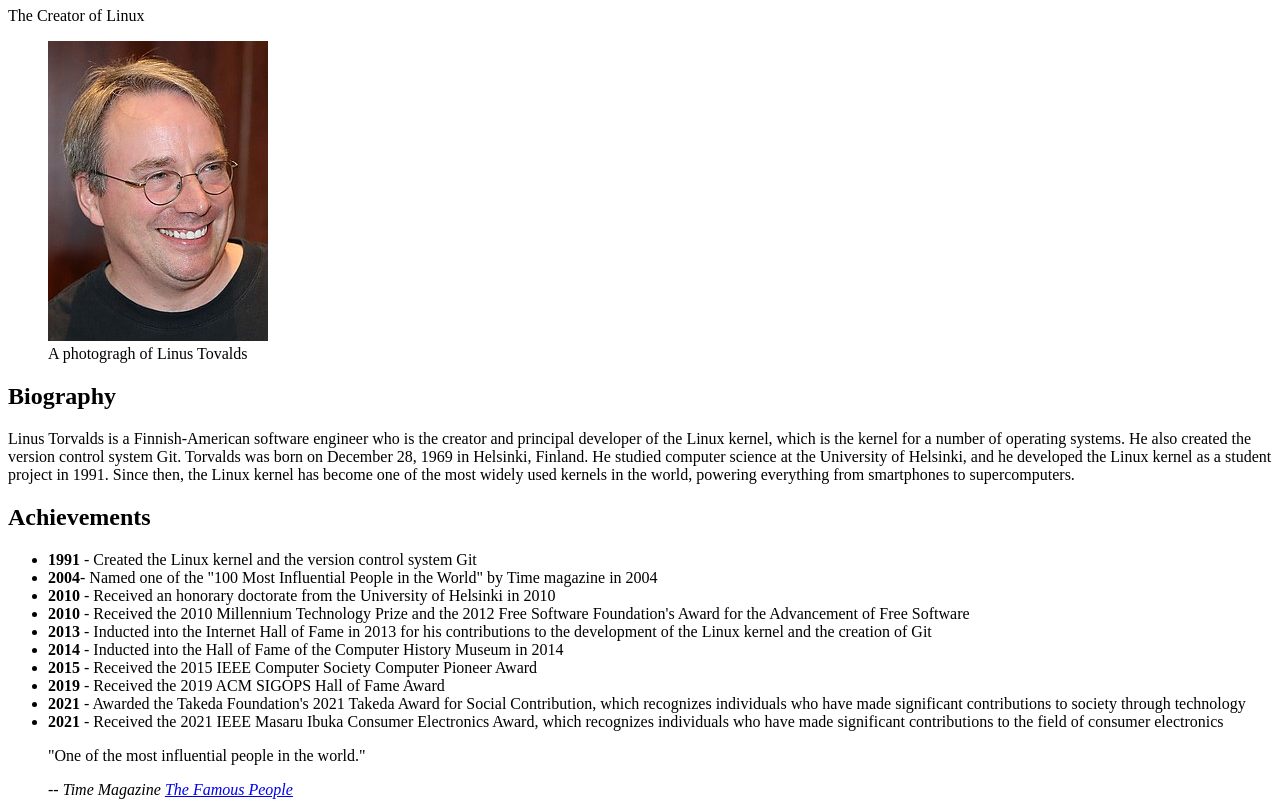
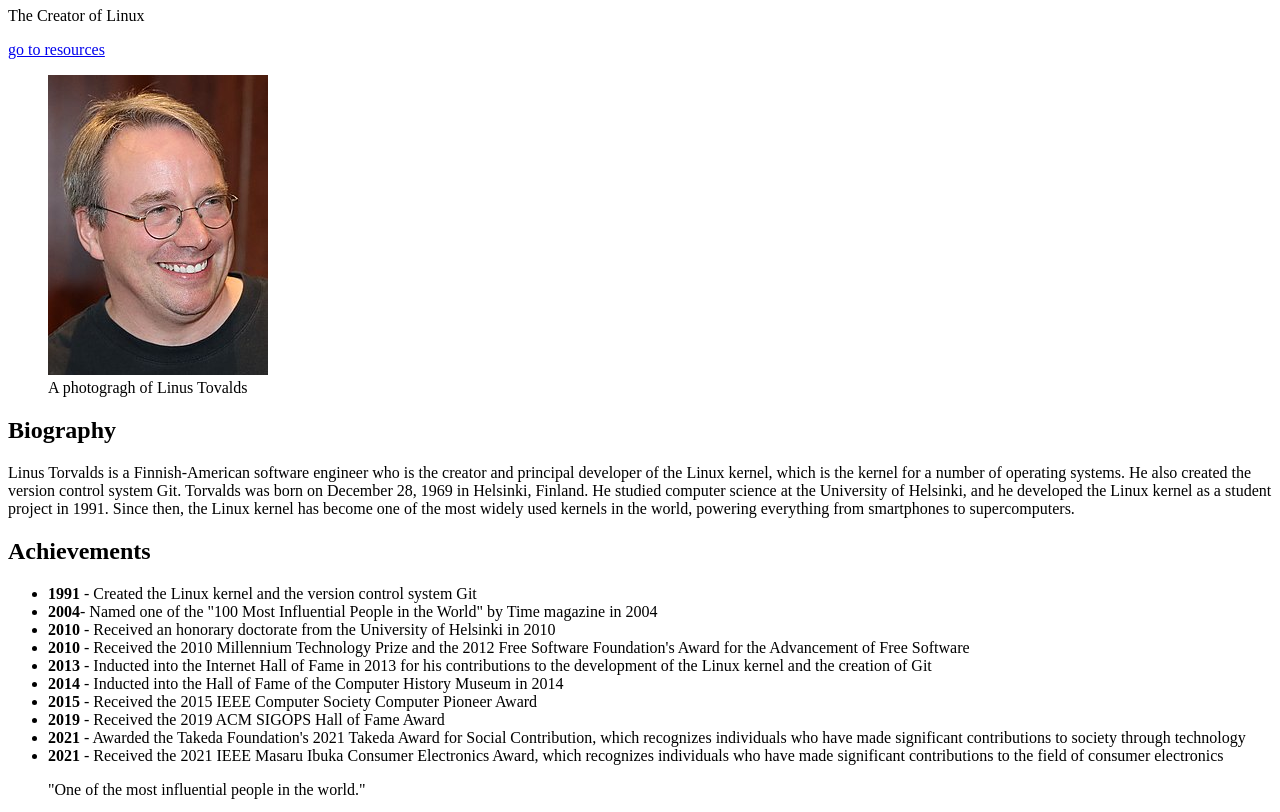
Before and after one commit to rohitgrove/HTMLProject, a plain HTML site: page index.html in a window 1280 px wide. Shown: the part 73-885 px from the top of the page. Drawn offline with Linux system fonts and the light colour scheme.

Commit message:
BookMark

```diff
--- a/index.html
+++ b/index.html
@@ -5,11 +5,16 @@
     <meta name="viewport" content="width=device-width, initial-scale=1.0">
     <title>Tribute page tolinus Torvalds</title>
     <link rel="icon" type="image-x/ icon" href="images.jpeg">
+    <style>
+        html {
+            scroll-behavior: smooth;
+        }
+    </style>
 </head>
 <body>
     <h1>Linus Torvalds</h1>
     <p>The Creator of Linux</p>
-
+    <a href="#Resources">go to resources</a>
     <figure>
         <img src="Linus_Bhaya.jpeg">
         <figcaption>A photogragh of Linus Tovalds</figcaption>
@@ -38,7 +43,7 @@
         </cite>
     </blockquote>
 
-    <h2>Resources</h2>
+    <h2 id="Resources">Resources</h2>
     <p>Learn more about Linus Torvalds and his work:</p>
     <ul>
         <li><a href="https://www.thecodehelp.in">Wikipedia page on Linus Torvalds</a></li>
```
